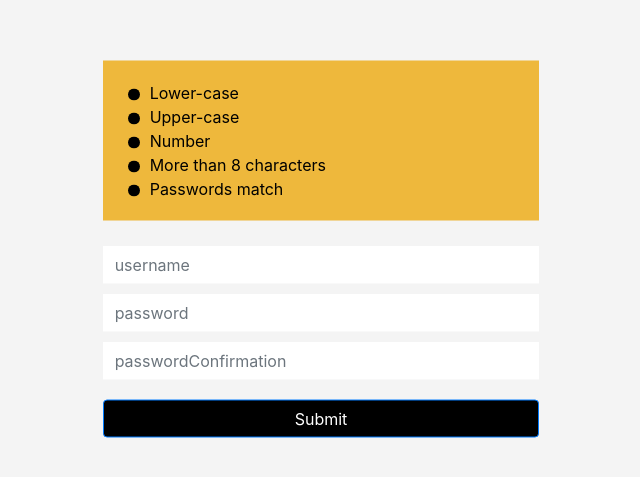
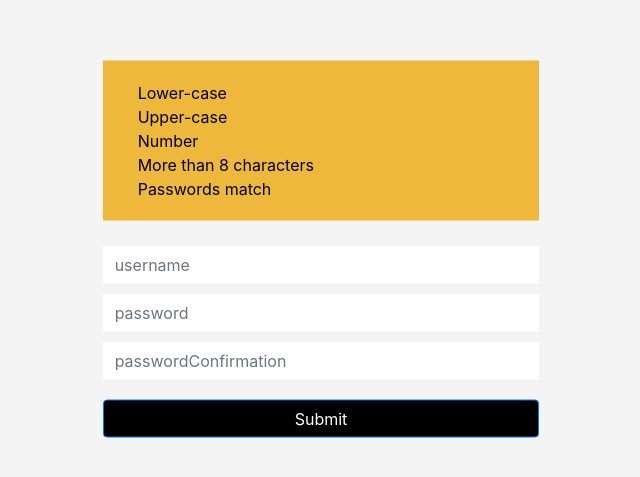
Before and after one commit to Ideal-Poster/create-react-huskier-prettier, a React (Create React App) app in the folder client/: page /signup in a window 1280 px wide. Shown: the part 151-628 px from the top of the page, without its empty margins (319-959 px from the left). Built offline with nearby package versions, Linux system fonts and the light colour scheme; no server answers; the HTML template or start-up script is replaced by a standard one.

Commit message:
basic frontend sign up display

```diff
--- a/client/src/components/auth/SignUp.js
+++ b/client/src/components/auth/SignUp.js
@@ -119,17 +119,7 @@ function SignUp() {
           strokeLinecap="round"
         />
       </svg>
-    ) : (
-      <svg
-        class="validation-icon"
-        width="12"
-        height="12"
-        fill="none"
-        xmlns="http://www.w3.org/2000/svg"
-      >
-        <path d="M12 6A6 6 0 110 6a6 6 0 0112 0z" fill="black" />
-      </svg>
-    );
+    ) : null;
   };
 
   const validationItems = () => (
```
